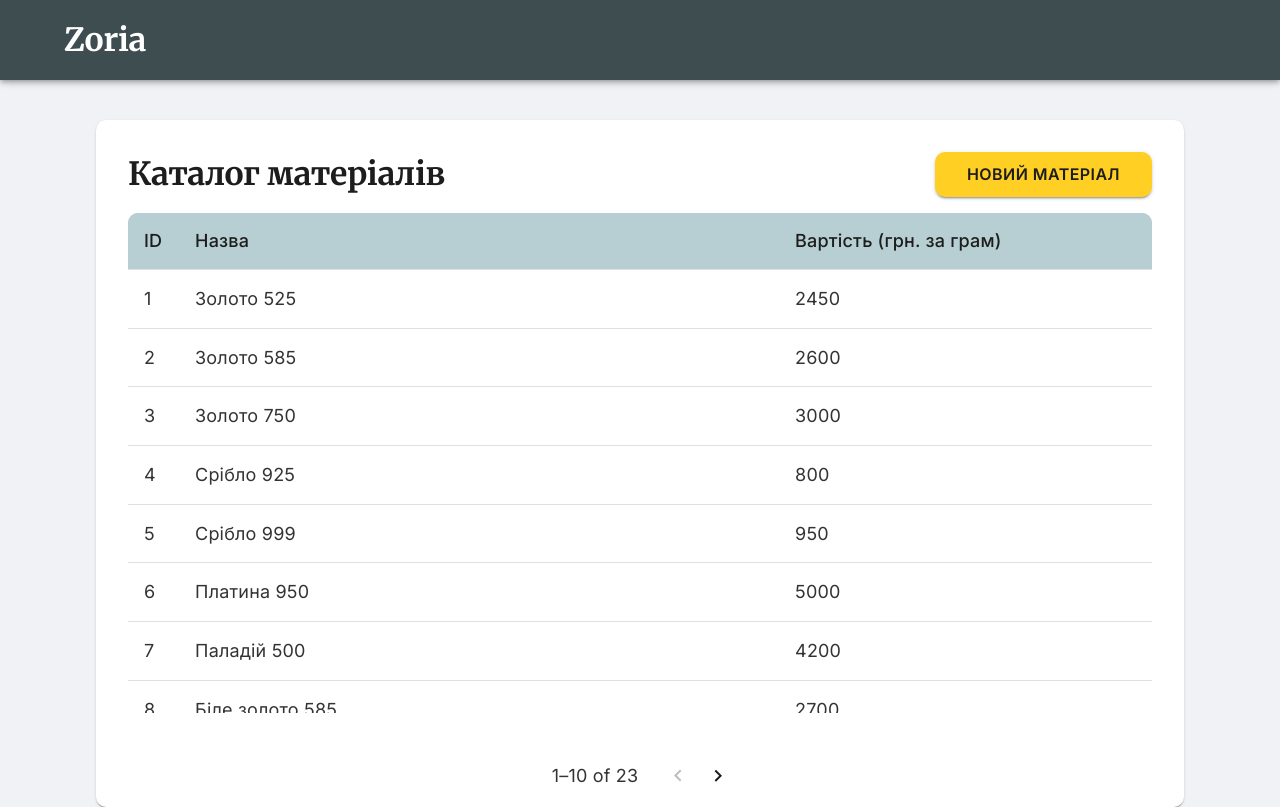
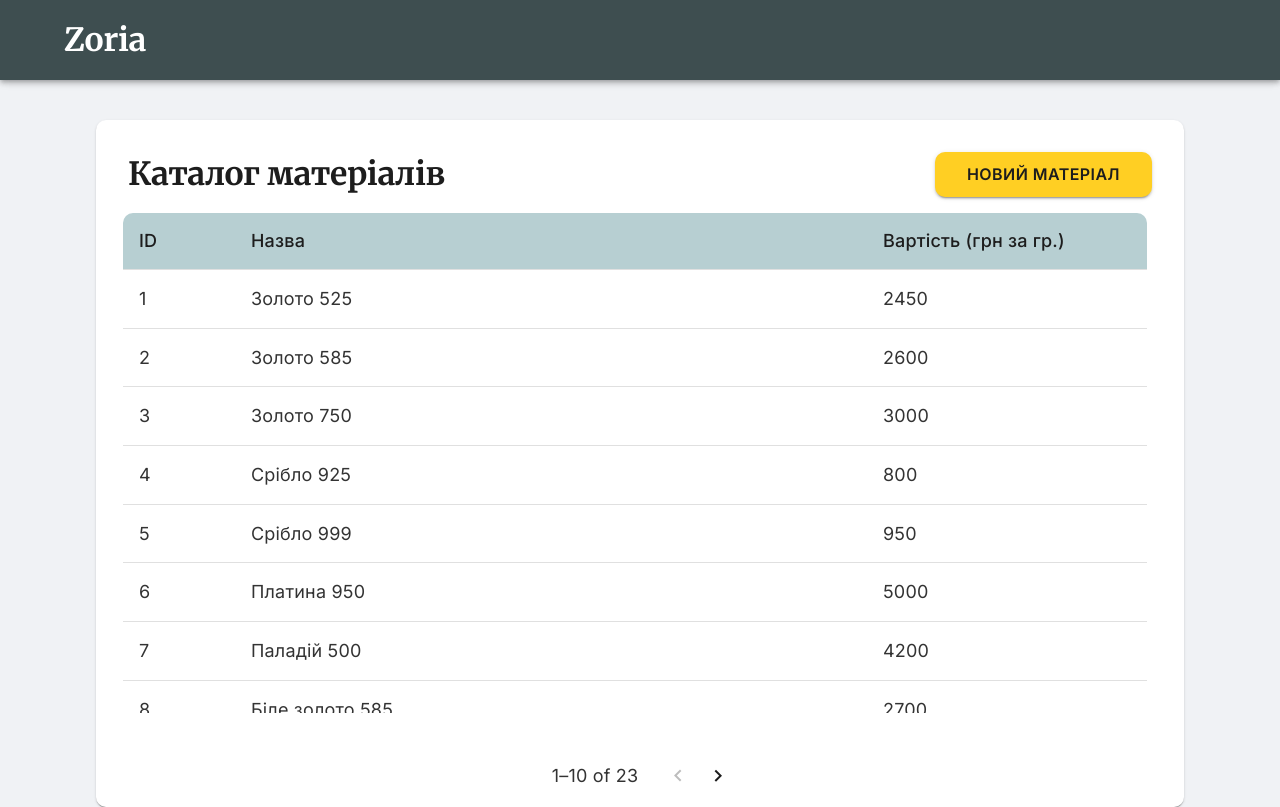
Before and after one commit to zoria-jewelry/app-frontend, a React (Vite) app: page /materials in a window 1280 px wide. Built offline with nearby package versions, Linux system fonts and the light colour scheme; no server answers; some icons are missing.

Commit message:
Table styles fixes

```diff
--- a/src/components/modal/EmployeesArchiveComponent.tsx
+++ b/src/components/modal/EmployeesArchiveComponent.tsx
@@ -109,15 +109,19 @@ const EmployeesArchiveComponent = (props: EmployeesArchiveComponentProps) => {
                 style={{
                     minWidth: '350px',
                     maxHeight: '450px',
-                    borderRadius: '10px',
                     overflow: 'auto',
                     marginTop: theme.spacing(4),
+                    paddingRight: '10px',
+                    boxSizing: 'content-box',
                 }}
             >
                 <Table stickyHeader>
                     <TableHead>
                         <TableRow>
-                            <TableCell style={{ backgroundColor: '#b7cfd2' }} width="80px">
+                            <TableCell
+                                style={{ backgroundColor: '#b7cfd2', borderTopLeftRadius: 10 }}
+                                width="80px"
+                            >
                                 ID
                             </TableCell>
                             <TableCell style={{ backgroundColor: '#b7cfd2' }} width="400px">
@@ -126,7 +130,9 @@ const EmployeesArchiveComponent = (props: EmployeesArchiveComponentProps) => {
                             <TableCell style={{ backgroundColor: '#b7cfd2' }} width="200px">
                                 Номер телефону
                             </TableCell>
-                            <TableCell style={{ backgroundColor: '#b7cfd2' }}></TableCell>
+                            <TableCell
+                                style={{ backgroundColor: '#b7cfd2', borderTopRightRadius: 10 }}
+                            ></TableCell>
                         </TableRow>
                     </TableHead>
                     <TableBody>
--- a/src/configs/theme.ts
+++ b/src/configs/theme.ts
@@ -112,15 +112,6 @@ export const applicationTheme: Theme = createTheme({
                 },
             },
         },
-        MuiTableHead: {
-            styleOverrides: {
-                root: {
-                    backgroundColor: '#b7cfd2',
-                    borderTopLeftRadius: 10,
-                    borderTopRightRadius: 10,
-                },
-            },
-        },
         MuiTablePagination: {
             styleOverrides: {
                 root: {
--- a/src/pages/EmployeePage.tsx
+++ b/src/pages/EmployeePage.tsx
@@ -95,14 +95,18 @@ const EmployeePage = () => {
                 style={{
                     minWidth: '350px',
                     maxHeight: '500px',
-                    borderRadius: '10px',
                     overflow: 'auto',
+                    paddingRight: '10px',
+                    boxSizing: 'content-box',
                 }}
             >
                 <Table stickyHeader>
                     <TableHead>
                         <TableRow>
-                            <TableCell style={{ backgroundColor: '#b7cfd2' }} width="80px">
+                            <TableCell
+                                style={{ backgroundColor: '#b7cfd2', borderTopLeftRadius: 10 }}
+                                width="80px"
+                            >
                                 ID
                             </TableCell>
                             <TableCell style={{ backgroundColor: '#b7cfd2' }} width="600px">
@@ -111,7 +115,9 @@ const EmployeePage = () => {
                             <TableCell style={{ backgroundColor: '#b7cfd2' }} width="200px">
                                 Номер телефону
                             </TableCell>
-                            <TableCell style={{ backgroundColor: '#b7cfd2' }}></TableCell>
+                            <TableCell
+                                style={{ backgroundColor: '#b7cfd2', borderTopRightRadius: 10 }}
+                            ></TableCell>
                         </TableRow>
                     </TableHead>
                     <TableBody>
--- a/src/pages/MaterialsPage.tsx
+++ b/src/pages/MaterialsPage.tsx
@@ -63,21 +63,27 @@ const MaterialsPage = () => {
                 style={{
                     minWidth: '350px',
                     maxHeight: '500px',
-                    borderRadius: '10px',
                     overflow: 'auto',
+                    paddingRight: '10px',
+                    boxSizing: 'content-box',
                 }}
             >
                 <Table stickyHeader>
                     <TableHead>
                         <TableRow>
-                            <TableCell style={{ backgroundColor: '#b7cfd2' }} width="24px">
+                            <TableCell
+                                style={{ backgroundColor: '#b7cfd2', borderTopLeftRadius: 10 }}
+                                width="80px"
+                            >
                                 ID
                             </TableCell>
                             <TableCell style={{ backgroundColor: '#b7cfd2' }} width="600px">
                                 Назва
                             </TableCell>
-                            <TableCell style={{ backgroundColor: '#b7cfd2' }}>
-                                Вартість (грн. за грам)
+                            <TableCell
+                                style={{ backgroundColor: '#b7cfd2', borderTopRightRadius: 10 }}
+                            >
+                                Вартість (грн за гр.)
                             </TableCell>
                         </TableRow>
                     </TableHead>
```
